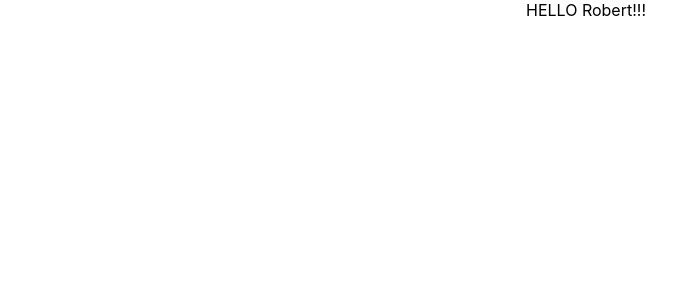
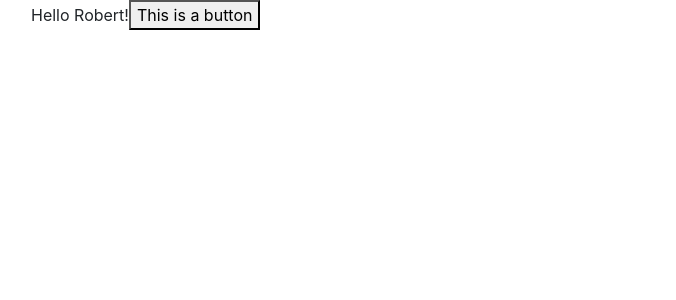
Before and after one commit to jelthomas/Learnosity, a React (Create React App) app: page / in a window 1280 px wide. Shown: the top 300 px of the page, without its empty margins (54-730 px from the left). Built offline with nearby package versions, Linux system fonts and the light colour scheme.

Commit message:
Added Home Component in home.component.js

```diff
--- a/package.json
+++ b/package.json
@@ -6,8 +6,11 @@
     "@testing-library/jest-dom": "^5.11.4",
     "@testing-library/react": "^11.1.0",
     "@testing-library/user-event": "^12.1.10",
+    "axios": "^0.21.1",
+    "bootstrap": "^4.6.0",
     "react": "^17.0.2",
     "react-dom": "^17.0.2",
+    "react-router-dom": "^5.2.0",
     "react-scripts": "4.0.3",
     "web-vitals": "^1.0.1"
   },
--- a/src/App.js
+++ b/src/App.js
@@ -1,25 +1,19 @@
-import logo from './logo.svg';
-import './App.css';
+import React from 'react';
+import {BrowserRouter as Router, Route} from "react-router-dom";
+import "bootstrap/dist/css/bootstrap.min.css";
+
+import Home from "./components/home.component";
+// import Navbar from "./components/navbar.component";
 
 function App() {
   return (
-    <div className="App">
-      {/* <header className="App-header">
-        <img src={logo} className="App-logo" alt="logo" />
-        <p>
-          Edit <code>src/App.js</code> and save to reload.
-        </p>
-        <a
-          className="App-link"
-          href="https://reactjs.org"
-          target="_blank"
-          rel="noopener noreferrer"
-        >
-          Learn React
-        </a>
-      </header> */}
-      HELLO Robert!!!
-    </div>
+    <Router>
+      <div className="container">
+        {/* <Navbar />
+        <br/> */}
+        <Route path="/" exact component={Home} />
+      </div>
+    </Router>
   );
 }
 
--- /dev/null
+++ b/src/components/home.component.js
@@ -0,0 +1,32 @@
+import React, { Component } from 'react';
+import axios from 'axios';
+
+export default class Home extends Component {
+    constructor(props){
+        super(props);
+
+        this.onSubmit = this.onSubmit.bind(this);
+
+        this.state = {
+            username: '',
+        }
+    }
+
+    onSubmit(e){
+        e.preventDefault();
+        console.log("Here");
+        axios.get('http://localhost:5000/user')
+            .then(res => console.log(res.data));
+        // window.location = "/";
+    }
+
+
+    render() {
+        return (
+            <div>
+                Hello Robert!
+                <button onClick={this.onSubmit}>This is a button</button>
+            </div>
+        )
+    }
+}
```
Also changed, not shown: 2 other files (tests, documents, lock files or other folders).
